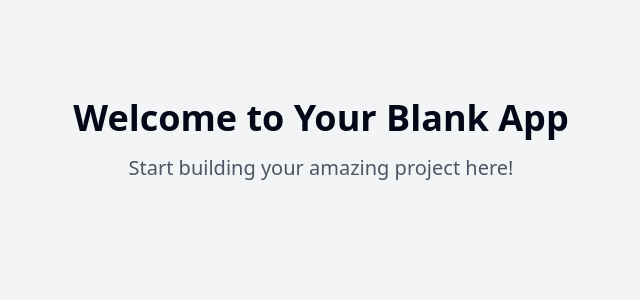
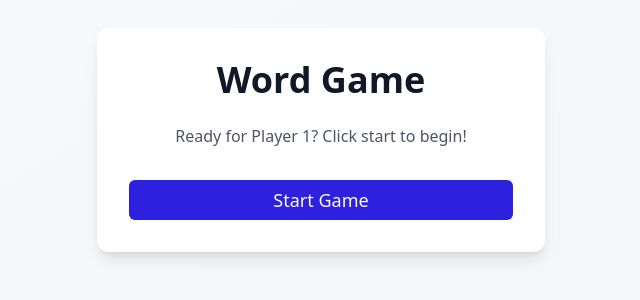
Before and after one commit to felixzieger/think-in-sync, a React (Vite) app: page / in a window 1280 px wide. Shown: the part 260-560 px from the top of the page, without its empty margins (319-959 px from the left). Built offline with nearby package versions, Linux system fonts and the light colour scheme.

Commit message:
Add game functionality for two players
Implement a game that allows two players to participate. The first screen will display a start button, and upon clicking it, a random word will be shown to the first player.
[skip gpt_engineer]

```diff
--- a/package.json
+++ b/package.json
@@ -45,6 +45,7 @@
     "cmdk": "^1.0.0",
     "date-fns": "^3.6.0",
     "embla-carousel-react": "^8.3.0",
+    "framer-motion": "^12.0.5",
     "input-otp": "^1.2.4",
     "lucide-react": "^0.462.0",
     "next-themes": "^0.3.0",
--- /dev/null
+++ b/src/components/GameContainer.tsx
@@ -0,0 +1,65 @@
+import { useState } from "react";
+import { getRandomWord } from "@/lib/words";
+import { Button } from "@/components/ui/button";
+import { motion } from "framer-motion";
+
+type GameState = "welcome" | "showing-word";
+
+export const GameContainer = () => {
+  const [gameState, setGameState] = useState<GameState>("welcome");
+  const [currentWord, setCurrentWord] = useState<string>("");
+
+  const handleStart = () => {
+    const word = getRandomWord();
+    setCurrentWord(word);
+    setGameState("showing-word");
+    console.log("Game started with word:", word);
+  };
+
+  return (
+    <div className="flex min-h-screen items-center justify-center p-4">
+      <motion.div
+        initial={{ opacity: 0, y: 20 }}
+        animate={{ opacity: 1, y: 0 }}
+        className="w-full max-w-md rounded-xl bg-white p-8 shadow-lg"
+      >
+        {gameState === "welcome" ? (
+          <motion.div
+            initial={{ opacity: 0 }}
+            animate={{ opacity: 1 }}
+            className="text-center"
+          >
+            <h1 className="mb-6 text-4xl font-bold text-gray-900">Word Game</h1>
+            <p className="mb-8 text-gray-600">
+              Ready for Player 1? Click start to begin!
+            </p>
+            <Button
+              onClick={handleStart}
+              className="w-full bg-primary text-lg hover:bg-primary/90"
+            >
+              Start Game
+            </Button>
+          </motion.div>
+        ) : (
+          <motion.div
+            initial={{ opacity: 0 }}
+            animate={{ opacity: 1 }}
+            className="text-center"
+          >
+            <h2 className="mb-4 text-2xl font-semibold text-gray-900">
+              Player 1's Word
+            </h2>
+            <div className="mb-8 rounded-lg bg-secondary/10 p-6">
+              <p className="text-4xl font-bold tracking-wider text-secondary">
+                {currentWord}
+              </p>
+            </div>
+            <p className="text-gray-600">
+              Remember this word! You'll need to describe it to Player 2.
+            </p>
+          </motion.div>
+        )}
+      </motion.div>
+    </div>
+  );
+};
--- a/src/index.css
+++ b/src/index.css
@@ -13,16 +13,16 @@
     --popover: 0 0% 100%;
     --popover-foreground: 222.2 84% 4.9%;
 
-    --primary: 222.2 47.4% 11.2%;
+    --primary: 244 75% 50%;
     --primary-foreground: 210 40% 98%;
 
-    --secondary: 210 40% 96.1%;
+    --secondary: 270 75% 60%;
     --secondary-foreground: 222.2 47.4% 11.2%;
 
     --muted: 210 40% 96.1%;
     --muted-foreground: 215.4 16.3% 46.9%;
 
-    --accent: 210 40% 96.1%;
+    --accent: 270 75% 60%;
     --accent-foreground: 222.2 47.4% 11.2%;
 
     --destructive: 0 84.2% 60.2%;
@@ -30,72 +30,14 @@
 
     --border: 214.3 31.8% 91.4%;
     --input: 214.3 31.8% 91.4%;
-    --ring: 222.2 84% 4.9%;
+    --ring: 244 75% 50%;
 
     --radius: 0.5rem;
-
-    --sidebar-background: 0 0% 98%;
-
-    --sidebar-foreground: 240 5.3% 26.1%;
-
-    --sidebar-primary: 240 5.9% 10%;
-
-    --sidebar-primary-foreground: 0 0% 98%;
-
-    --sidebar-accent: 240 4.8% 95.9%;
-
-    --sidebar-accent-foreground: 240 5.9% 10%;
-
-    --sidebar-border: 220 13% 91%;
-
-    --sidebar-ring: 217.2 91.2% 59.8%;
-  }
-
-  .dark {
-    --background: 222.2 84% 4.9%;
-    --foreground: 210 40% 98%;
-
-    --card: 222.2 84% 4.9%;
-    --card-foreground: 210 40% 98%;
-
-    --popover: 222.2 84% 4.9%;
-    --popover-foreground: 210 40% 98%;
-
-    --primary: 210 40% 98%;
-    --primary-foreground: 222.2 47.4% 11.2%;
-
-    --secondary: 217.2 32.6% 17.5%;
-    --secondary-foreground: 210 40% 98%;
-
-    --muted: 217.2 32.6% 17.5%;
-    --muted-foreground: 215 20.2% 65.1%;
-
-    --accent: 217.2 32.6% 17.5%;
-    --accent-foreground: 210 40% 98%;
-
-    --destructive: 0 62.8% 30.6%;
-    --destructive-foreground: 210 40% 98%;
-
-    --border: 217.2 32.6% 17.5%;
-    --input: 217.2 32.6% 17.5%;
-    --ring: 212.7 26.8% 83.9%;
-    --sidebar-background: 240 5.9% 10%;
-    --sidebar-foreground: 240 4.8% 95.9%;
-    --sidebar-primary: 224.3 76.3% 48%;
-    --sidebar-primary-foreground: 0 0% 100%;
-    --sidebar-accent: 240 3.7% 15.9%;
-    --sidebar-accent-foreground: 240 4.8% 95.9%;
-    --sidebar-border: 240 3.7% 15.9%;
-    --sidebar-ring: 217.2 91.2% 59.8%;
   }
 }
 
 @layer base {
-  * {
-    @apply border-border;
-  }
-
   body {
-    @apply bg-background text-foreground;
+    @apply bg-gradient-to-br from-gray-50 to-gray-100 min-h-screen;
   }
 }
--- /dev/null
+++ b/src/lib/words.ts
@@ -0,0 +1,17 @@
+// A small list of random words for the game
+export const words = [
+  "ELEPHANT",
+  "SUNSHINE",
+  "RAINBOW",
+  "BUTTERFLY",
+  "MOUNTAIN",
+  "OCEAN",
+  "GALAXY",
+  "WHISPER",
+  "BREEZE",
+  "DIAMOND",
+];
+
+export const getRandomWord = () => {
+  return words[Math.floor(Math.random() * words.length)];
+};
--- a/src/pages/Index.tsx
+++ b/src/pages/Index.tsx
@@ -1,14 +1,7 @@
-// Update this page (the content is just a fallback if you fail to update the page)
+import { GameContainer } from "@/components/GameContainer";
 
 const Index = () => {
-  return (
-    <div className="min-h-screen flex items-center justify-center bg-gray-100">
-      <div className="text-center">
-        <h1 className="text-4xl font-bold mb-4">Welcome to Your Blank App</h1>
-        <p className="text-xl text-gray-600">Start building your amazing project here!</p>
-      </div>
-    </div>
-  );
+  return <GameContainer />;
 };
 
 export default Index;
```
Also changed, not shown: 1 other file (tests, documents, lock files or other folders).
